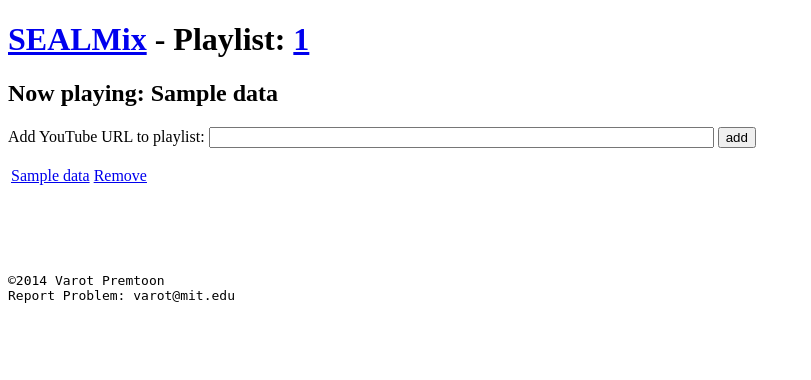
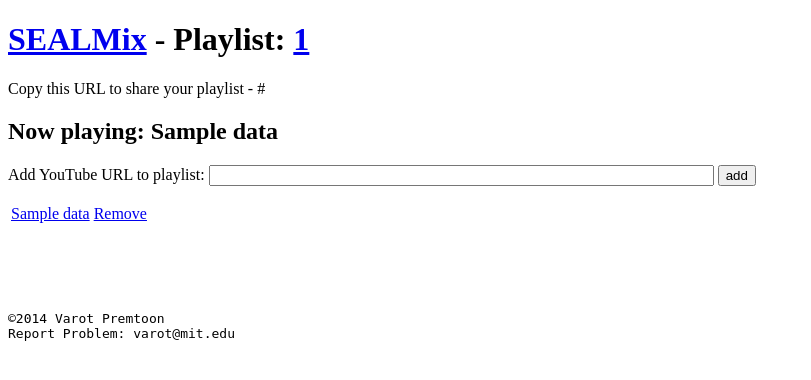
Before and after one commit to moldot/playlist, a Python web app: template app/templates/play.html in a window 1280 px wide. Shown: the top 380 px of the page, without its empty margins (0-811 px from the left). Run offline with Jinja, Linux system fonts and the light colour scheme; the template is opened without the code that fills it: most values are stand-ins (such as "Sample title", 1, 10 or a date in 2020); form fields are guessed from the names that the template uses.

Commit message:
add: copy this URL

```diff
--- a/app/templates/play.html
+++ b/app/templates/play.html
@@ -5,6 +5,7 @@
 {% endblock %}
 {% block content %}
 <h1><a href="{{ url_for('index') }}">SEALMix</a> - Playlist: <a href="{{ url_for('play', playlist_id=playlist.id) }}">{{ playlist.id }}</a></h1>
+Copy this URL to share your playlist - {{ url_for('play', playlist_id=playlist.id, _external=True) }}
 <h2>Now playing: {% if video %}{{ video.data.title }}{% else %}(no video){% endif %}</h2>
 <div id="player"></div>
 
```
